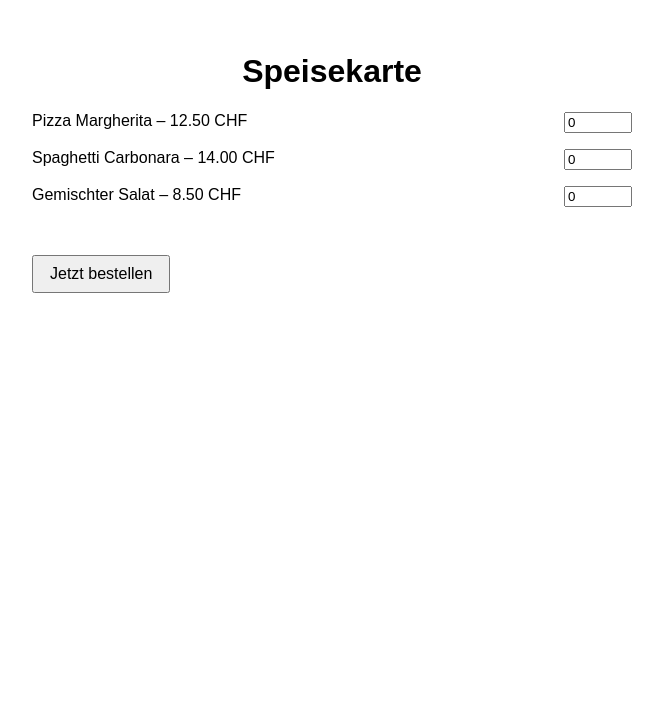
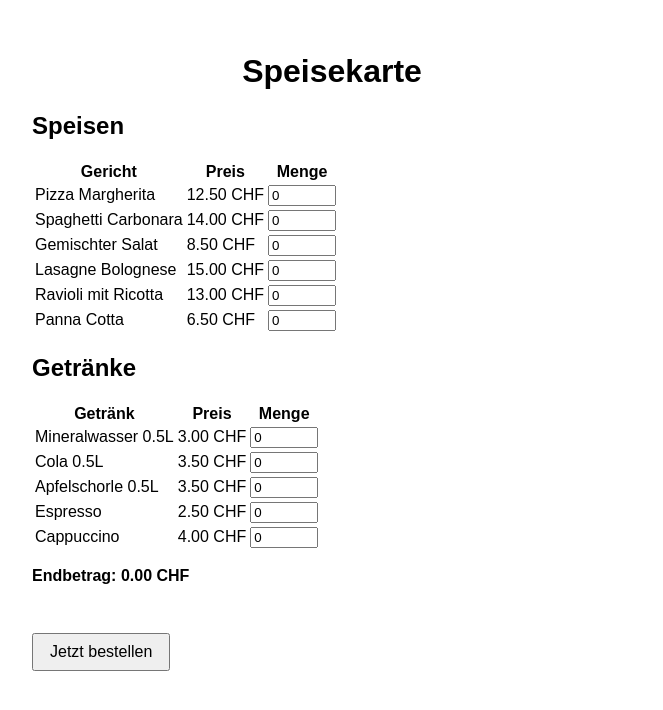
Before and after one commit to Alex10000121/Restaurantverwaltung, a Flask app: page /speisekarte in a window 1280 px wide. Shown: the top 710 px of the page, without its empty margins (308-971 px from the left). Run offline with Flask 3, Linux system fonts and the light colour scheme; data comes from the database, SQL or seed files in the repository.

Commit message:
Gesamtbetrag bei speisekarte.html funktioniert jetzt Getränke hinzugefügt

```diff
--- a/app.py
+++ b/app.py
@@ -21,26 +21,35 @@ def index():
 # Anzeige der Speisekarte mit Formular für Bestellung
 @app.route('/speisekarte')
 def speisekarte():
-    speisen = Speise.query.all()
-    endbetrag = sum(s.preis for s in speisen)
-    return render_template('speisekarte.html', speisen=speisen, endbetrag=endbetrag)
+    speisen = Speise.query.filter_by(kategorie="Essen").all()
+    getraenke = Speise.query.filter_by(kategorie="Getränk").all()
+    return render_template('speisekarte.html', speisen=speisen, getraenke=getraenke)
+
 
 # Verarbeitung der Bestellung (POST aus Formular)
 @app.route('/bestellen', methods=['POST'])
+@app.route('/bestellen', methods=['POST'])
 def bestellen():
-    speisen_ids = []
+    bestell_ids = []
+
+    # Alle Formularfelder durchgehen
     for key, value in request.form.items():
-        if key.startswith("speise_") and value.isdigit() and int(value) > 0:
-            speisen_id = key.split("_")[1]
-            speisen_ids.extend([speisen_id] * int(value))
+        if value.isdigit() and int(value) > 0:
+            menge = int(value)
+
+            # z. B. speise_3 oder getraenk_7
+            if key.startswith("speise_") or key.startswith("getraenk_"):
+                artikel_id = key.split("_")[1]
+                bestell_ids.extend([artikel_id] * menge)
 
     tisch_nr = request.form.get('tisch', 1)
-    speisen_csv = ','.join(speisen_ids)
+    speisen_csv = ','.join(bestell_ids)
 
     neue_bestellung = Bestellung(tisch_nr=tisch_nr, speisen=speisen_csv)
     db.session.add(neue_bestellung)
     db.session.commit()
     return redirect(url_for('danke'))
+
 
 # Bestätigungsseite nach erfolgreicher Bestellung
 @app.route('/danke')
@@ -76,9 +85,17 @@ if __name__ == '__main__':
         # Nur beim ersten Start: Beispieldaten in Speisekarte einfügen
         if not Speise.query.first():
             db.session.add_all([
-                Speise(name="Pizza Margherita", preis=12.50),
-                Speise(name="Spaghetti Carbonara", preis=14.00),
-                Speise(name="Gemischter Salat", preis=8.50)
+                Speise(name="Pizza Margherita", preis=12.50, kategorie="Essen"),
+                Speise(name="Spaghetti Carbonara", preis=14.00, kategorie="Essen"),
+                Speise(name="Gemischter Salat", preis=8.50, kategorie="Essen"),
+                Speise(name="Lasagne Bolognese", preis=15.00, kategorie="Essen"),
+                Speise(name="Ravioli mit Ricotta", preis=13.00, kategorie="Essen"),
+                Speise(name="Panna Cotta", preis=6.50, kategorie="Essen"),
+                Speise(name="Mineralwasser 0.5L", preis=3.00, kategorie="Getränk"),
+                Speise(name="Cola 0.5L", preis=3.50, kategorie="Getränk"),
+                Speise(name="Apfelschorle 0.5L", preis=3.50, kategorie="Getränk"),
+                Speise(name="Espresso", preis=2.50, kategorie="Getränk"),
+                Speise(name="Cappuccino", preis=4.00, kategorie="Getränk")
             ])
             db.session.commit()
 
--- a/templates/speisekarte.html
+++ b/templates/speisekarte.html
@@ -4,18 +4,65 @@
     <meta charset="UTF-8">
     <title>Speisekarte</title>
     <link rel="stylesheet" href="{{ url_for('static', filename='css/style.css') }}">
+    <script>
+        function berechneSumme() {
+            let summe = 0;
+            const inputs = document.querySelectorAll("input[data-preis]");
+
+            inputs.forEach(input => {
+                const menge = parseInt(input.value) || 0;
+                const preis = parseFloat(input.dataset.preis);
+                summe += menge * preis;
+            });
+
+            document.getElementById("endbetrag").textContent = summe.toFixed(2) + " CHF";
+        }
+
+        document.addEventListener("DOMContentLoaded", () => {
+            const felder = document.querySelectorAll("input[type='number']");
+            felder.forEach(f => f.addEventListener("input", berechneSumme));
+            berechneSumme();
+        });
+    </script>
 </head>
 <body>
     <h1>Speisekarte</h1>
+
     <form method="POST" action="{{ url_for('bestellen') }}">
-        {% for speise in speisen %}
-            <div class="speise">
-                <label for="speise_{{ speise.id }}">
-                    {{ speise.name }} – {{ "%.2f"|format(speise.preis) }} CHF
-                </label>
-                <input type="number" id="speise_{{ speise.id }}" name="speise_{{ speise.id }}" min="0" value="0">
-            </div>
-        {% endfor %}
+        <h2>Speisen</h2>
+        <table>
+            <tr><th>Gericht</th><th>Preis</th><th>Menge</th></tr>
+            {% for speise in speisen %}
+            <tr>
+                <td>{{ speise.name }}</td>
+                <td>{{ "%.2f"|format(speise.preis) }} CHF</td>
+                <td>
+                    <input type="number" id="speise_{{ speise.id }}"
+                           name="speise_{{ speise.id }}" min="0" value="0"
+                           data-preis="{{ "%.2f"|format(speise.preis)|replace(",", ".") }}">
+                </td>
+            </tr>
+            {% endfor %}
+        </table>
+
+        <h2>Getränke</h2>
+        <table>
+            <tr><th>Getränk</th><th>Preis</th><th>Menge</th></tr>
+            {% for getraenk in getraenke %}
+            <tr>
+                <td>{{ getraenk.name }}</td>
+                <td>{{ "%.2f"|format(getraenk.preis) }} CHF</td>
+                <td>
+                    <input type="number" id="getraenk_{{ getraenk.id }}"
+                           name="getraenk_{{ getraenk.id }}" min="0" value="0"
+                           data-preis="{{ "%.2f"|format(getraenk.preis)|replace(",", ".") }}">
+                </td>
+            </tr>
+            {% endfor %}
+        </table>
+
+        <p><strong>Endbetrag: <span id="endbetrag">0.00 CHF</span></strong></p>
+
         <input type="hidden" name="tisch" value="1">
         <button type="submit">Jetzt bestellen</button>
     </form>
```
Also changed, not shown: models.py (+16 -17 lines).
